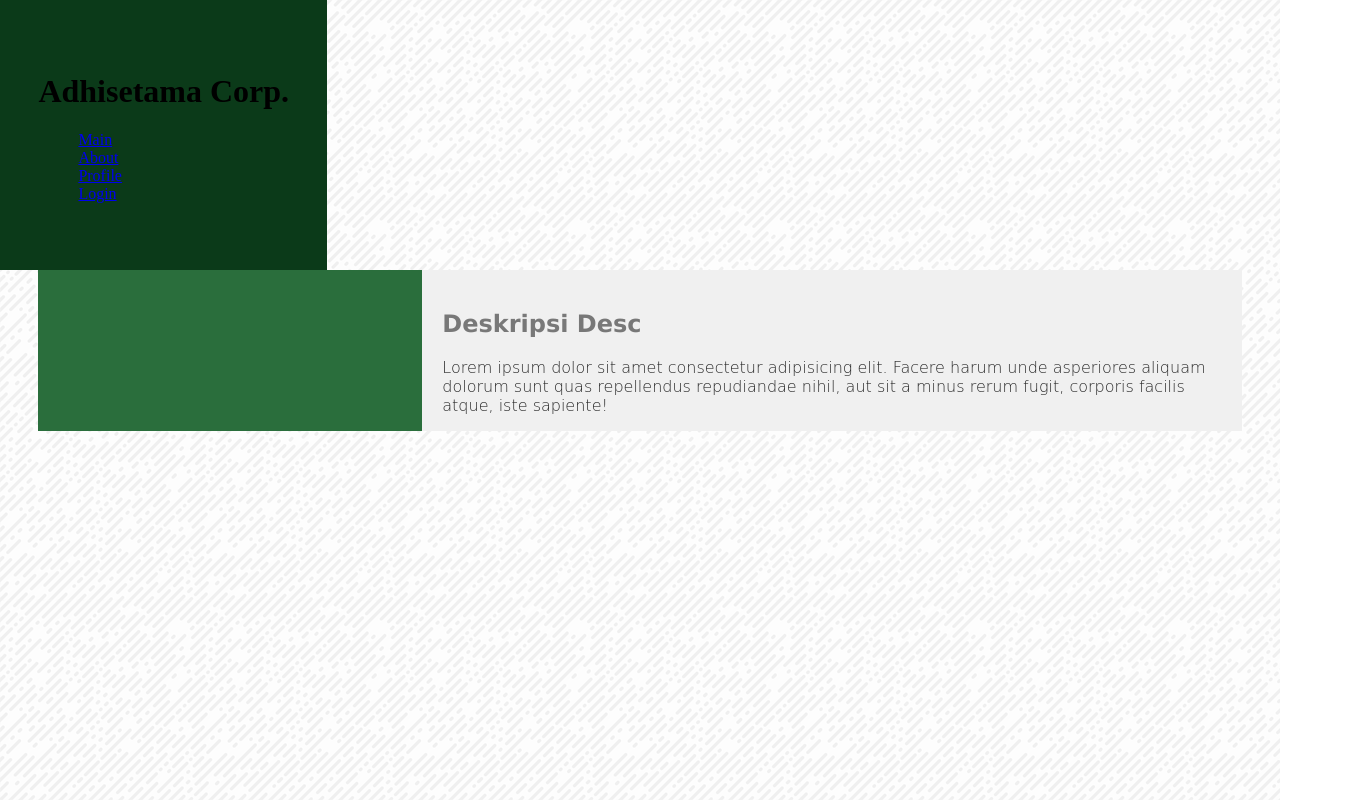
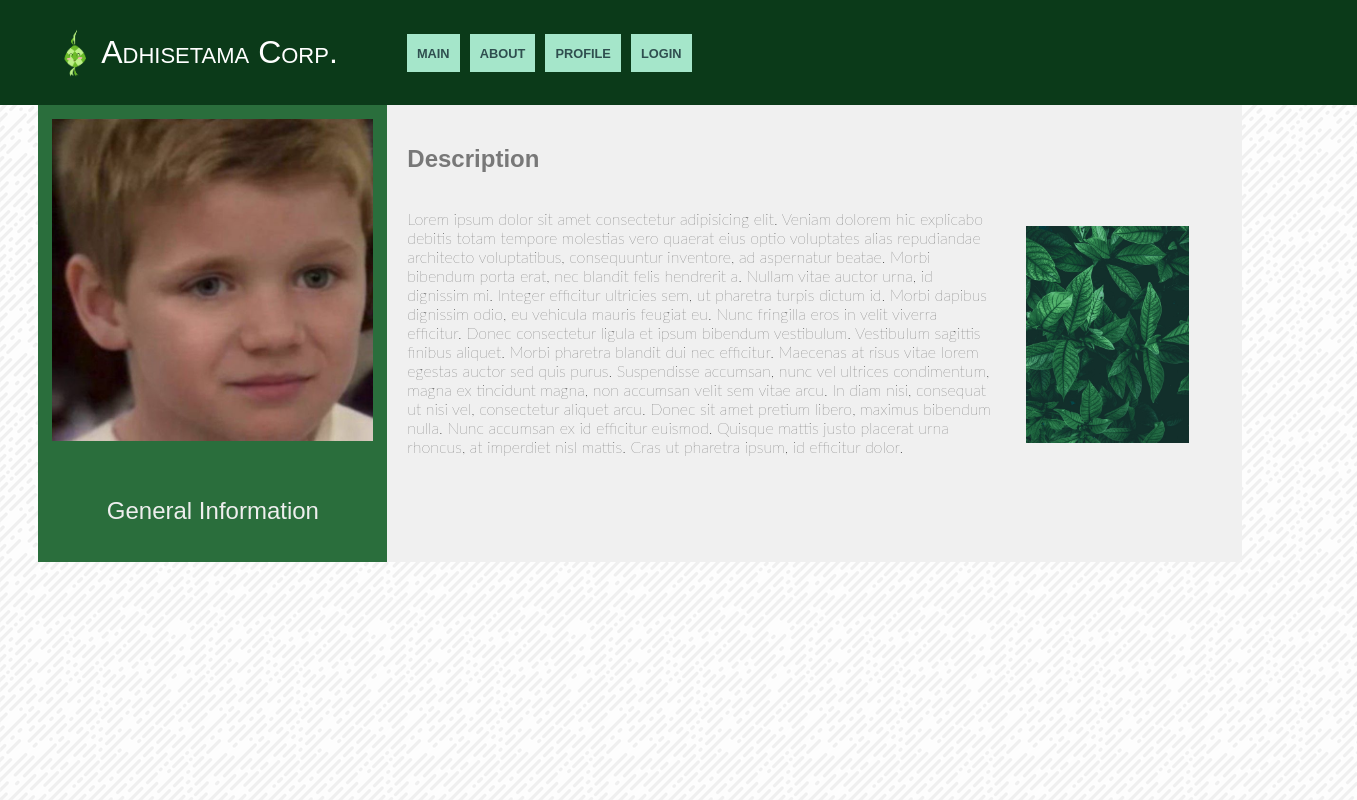
Before and after one commit to Adhisetama/cv-portofolio, a plain HTML site: page index.html in a window 1280 px wide. Shown: the whole page, 1357 px wide, since content can reach past the window. Drawn offline with Linux system fonts and the light colour scheme.

Commit message:
remake navbar, header; add content (uncompleted)

```diff
--- a/index.html
+++ b/index.html
@@ -4,12 +4,13 @@
     <meta charset="UTF-8">
     <meta http-equiv="X-UA-Compatible" content="IE=edge">
     <meta name="viewport" content="width=device-width, initial-scale=1.0">
+    <link rel="stylesheet" href="style.css">
     <title>Azka</title>
-    <link rel="stylesheet" href="style.css">
 </head>
 <body>
     <header class="head">
         <div class="head-container">
+            <img src="resources/ketupat-logo.png" class="logo"/>
             <div class="header">
                 <h1>Adhisetama Corp.</h1>
             </div>
@@ -22,22 +23,28 @@
                 </ul>
             </div>
             <!-- nyoba buat logo di kanan navbar tp gagal
-            <img src="resources/ketupat-logo.png" class="logo"/> -->
+             -->
         </div>
     </header>
     <container>
         <div class="body-container">
             <div class="left-site">
+                <img src="resources/face.jpg" style="margin: 4%; width: 92%;"/>
+                <div class="left-site-content">
+                    <h2 class="subtitle-left">General Information</h2>
+                </div>
 
             </div>
             <div class="right-site">
             <h2>
-                Deskripsi
-                Desc
+                Description
             </h2>
-            <p>
-                Lorem ipsum dolor sit amet consectetur adipisicing elit. Facere harum unde asperiores aliquam dolorum sunt quas repellendus repudiandae nihil, aut sit a minus rerum fugit, corporis facilis atque, iste sapiente!
-            </p>
+            <div class="right-site-content">
+                <p>
+                    Lorem ipsum dolor sit amet consectetur adipisicing elit. Veniam dolorem hic explicabo debitis totam tempore molestias vero quaerat eius optio voluptates alias repudiandae architecto voluptatibus, consequuntur inventore, ad aspernatur beatae. Morbi bibendum porta erat, nec blandit felis hendrerit a. Nullam vitae auctor urna, id dignissim mi. Integer efficitur ultricies sem, ut pharetra turpis dictum id. Morbi dapibus dignissim odio, eu vehicula mauris feugiat eu. Nunc fringilla eros in velit viverra efficitur. Donec consectetur ligula et ipsum bibendum vestibulum. Vestibulum sagittis finibus aliquet. Morbi pharetra blandit dui nec efficitur. Maecenas at risus vitae lorem egestas auctor sed quis purus. Suspendisse accumsan, nunc vel ultrices condimentum, magna ex tincidunt magna, non accumsan velit sem vitae arcu. In diam nisi, consequat ut nisi vel, consectetur aliquet arcu. Donec sit amet pretium libero, maximus bibendum nulla. Nunc accumsan ex id efficitur euismod. Quisque mattis justo placerat urna rhoncus, at imperdiet nisl mattis. Cras ut pharetra ipsum, id efficitur dolor.
+                </p>
+                <img src="resources/leaves.jpg" width="20%" style="float: right; margin: 4% 4%;"/>
+            </div>
             </div>
         </div>
     </container>
--- a/style.css
+++ b/style.css
@@ -2,6 +2,8 @@ body {
     margin: 0;
     padding: 0;
     background-image: url("resources/background-1.png");
+    height: 100%;
+    width: 100%;
 }
 
 /* div.header {
@@ -41,39 +43,69 @@ li a {
 }
 
         nyoba nge rework buat baru
+
+        update: rework done :) ...delete aja ini
  */
 
 .head-container {
     margin: 0;
-    padding: 4% 3% 4% 3%;
+    padding: 1% 2% 1% 4%;
     background-color: rgb(11, 58, 25);
-}
-
-.head {
-    margin: 0;
-    padding: 0;
     display: flex;
     align-items: center;
+    width: 100%;
+    overflow: hidden;
+    /* position: fixed; */
 }
 
 .header-nav {
     margin: 0;
     padding: 0;
+    display: flex;
+    align-items: center;
+    display: flex;
 }
 
-ul {
-    list-style-type: ;
+.head ul {
+    list-style-type: none;
+    margin: 0;
+    padding: 0;
+    display: flex;
 }
 
-li {
-
+.head li {
+    background-color: #a5e6ca;
+    float: left;
+    margin: 0 2%;
+    padding: 10px 10px;
+    /* width: 20%; */
 }
 
-/* nyoba buat logo di kanan navbar tp gagal
+.head li:hover {background-color: white;}
+
+.head li a {
+    color: darkslategray;
+    font: normal normal bold 0.8em/normal sans-serif;
+    text-transform: uppercase;
+    text-decoration: none;
+}
+
+.header h1{
+    font-family: Arial, Helvetica, sans-serif;
+    font-variant: small-caps;
+    font-weight: lighter;
+    color: white;
+}
+
+.header {
+    margin-right: 5%;
+}
+
+/* nyoba buat logo di kanan navbar tp gagal */
 .logo {
     height: 50px;
-    float: right;
-} */
+    float: left;
+}
 
 .body-container {
     margin: 0 3% 0 3%;
@@ -84,23 +116,42 @@ li {
 }
 
 .right-site {
-    width: 67%;
+    width: 70%;
     padding: 20px 20px 0 20px;
 }
 
+.right-site-content {
+    display: flex;
+    margin: 0;
+    padding: 0;
+}
+
 .left-site {
-    width: 33%;
+    width: 30%;
     background-color: #2a6e3c;
+}
+
+.left-site-content {
+    margin: 0;
+    padding: 5% 5%;
+}
+
+h2.subtitle-left {
+    color: rgb(238, 238, 238);
+    font-family: Arial, Halvetica, sans-serif;
+    text-align: center;
+    font-weight: lighter;
 }
 
 h2 {
     color: rgb(120,120,120);
-    font-family: Verdana, sans-serif;
+    font-family: Halvetica, sans-serif;
+    font-weight: bolder;
 }
 
 p {
     color: rgb(40,40,40);
-    font: lighter normal normal 1em/normal cursive, sans-serif;
+    font: lighter normal normal 1em/normal Lato, sans-serif;
 }
 
 .azka-img {
```
Also changed, not shown: resources/face.jpg (added), resources/leaves.jpg (added).
